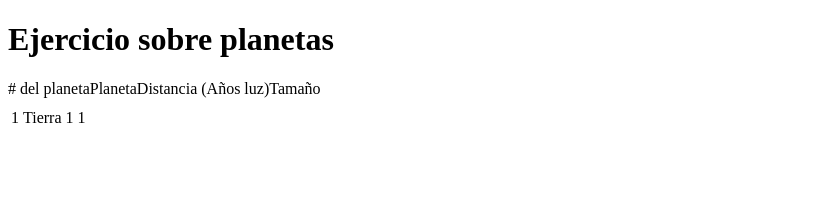
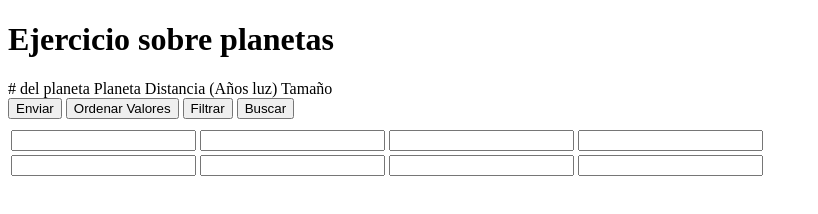
Before and after one commit to Francovo/Planetas_Clase_Git, a plain HTML site: page index.html in a window 1280 px wide. Shown: the whole page, without its empty margins (0-818 px from the left). Drawn offline with Linux system fonts and the light colour scheme.

Commit message:
Agregando Botones

```diff
--- a/index.html
+++ b/index.html
@@ -1,29 +1,99 @@
 <!DOCTYPE html>
 <html lang="es">
   <head>
-    <meta charset="UTF-8">
-    <meta http-equiv="X-UA-Compatible" content="IE=edge">
-    <meta name="viewport" content="width=device-width, initial-scale=1.0">
+    <meta charset="UTF-8" />
+    <meta http-equiv="X-UA-Compatible" content="IE=edge" />
+    <meta name="viewport" content="width=device-width, initial-scale=1.0" />
     <title>Document</title>
   </head>
   <body>
     <h1>Ejercicio sobre planetas</h1>
     <table>
       <thead>
-
-                    <tr># del planeta</tr>
-                    <tr>Planeta</tr>
-                    <tr>Distancia (Años luz)</tr>
-                    <tr>Tamaño</tr>
-
+        <tr>
+          # del planeta
+        </tr>
+        <tr>
+          Planeta
+        </tr>
+        <tr>
+          Distancia (Años luz)
+        </tr>
+        <tr>
+          Tamaño
+        </tr>
       </thead>
       <tbody>
         <tr>
-                        <td>1</td>
-                        <td>Tierra</td>
-                        <td>1</td>
-                        <td>1</td>
+          <td>
+            <input
+              type="number"
+              id="n_planeta_1"
+              class="numeracion_planetas_planeta1"
+            />
+          </td>
+          <td>
+            <input
+              type="text"
+              id="np_planeta_1"
+              class="nombre_planetas_planeta1"
+            />
+          </td>
+          <td>
+            <input
+              type="number"
+              id="d_planeta_1"
+              class="distancia_planetas_planeta1"
+            />
+          </td>
+          <td>
+            <input
+              type="number"
+              id="t_planeta_1"
+              class="tamanio_planetas_planeta1"
+            />
+          </td>
         </tr>
+
+
+        <tr>
+            <td>
+              <input
+                type="number"
+                id="n_planeta_2"
+                class="numeracion_planetas_planeta1"
+              />
+            </td>
+            <td>
+              <input
+                type="text"
+                id="np_planeta_2"
+                class="nombre_planetas_planeta1"
+              />
+            </td>
+            <td>
+              <input
+                type="number"
+                id="d_planeta_2"
+                class="distancia_planetas_planeta1"
+              />
+            </td>
+            <td>
+              <input
+                type="number"
+                id="t_planeta_2"
+                class="tamanio_planetas_planeta1"
+              />
+            </td>
+          </tr>
+          <div class="container">
+
+            <button id="btn_enviar_evaluacion" class="item">Enviar</button>
+            <button id="btn_ordenar_valores" class="item">Ordenar Valores</button>
+            <button id="btn_filtrar_distancia" class="item">Filtrar</button>
+            <button id="btn_buscar_planeta" class="item">Buscar</button>
+
+          </div>
       </tbody>
     </table>
 
```
Lines whose indentation alone changed are shown as unchanged.
